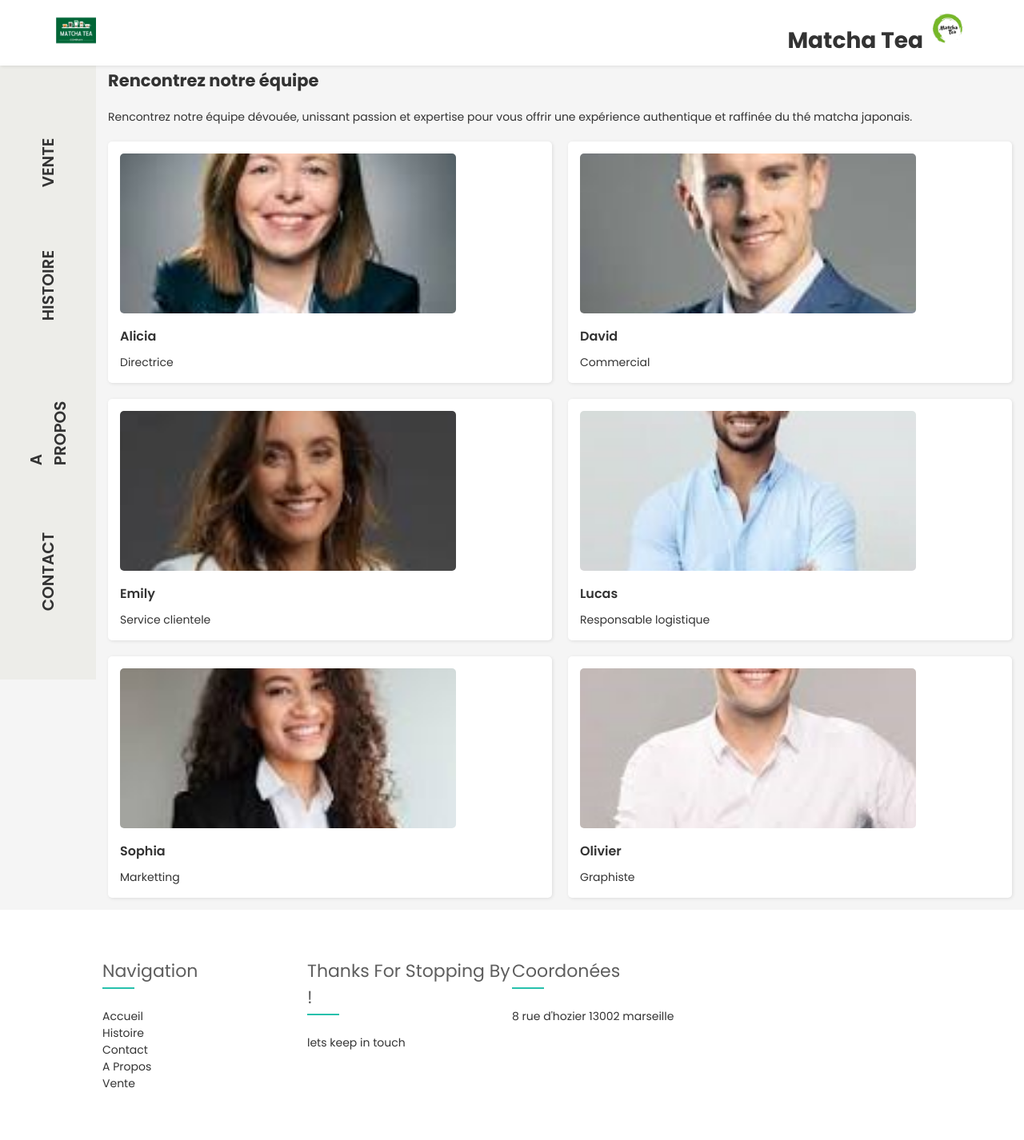
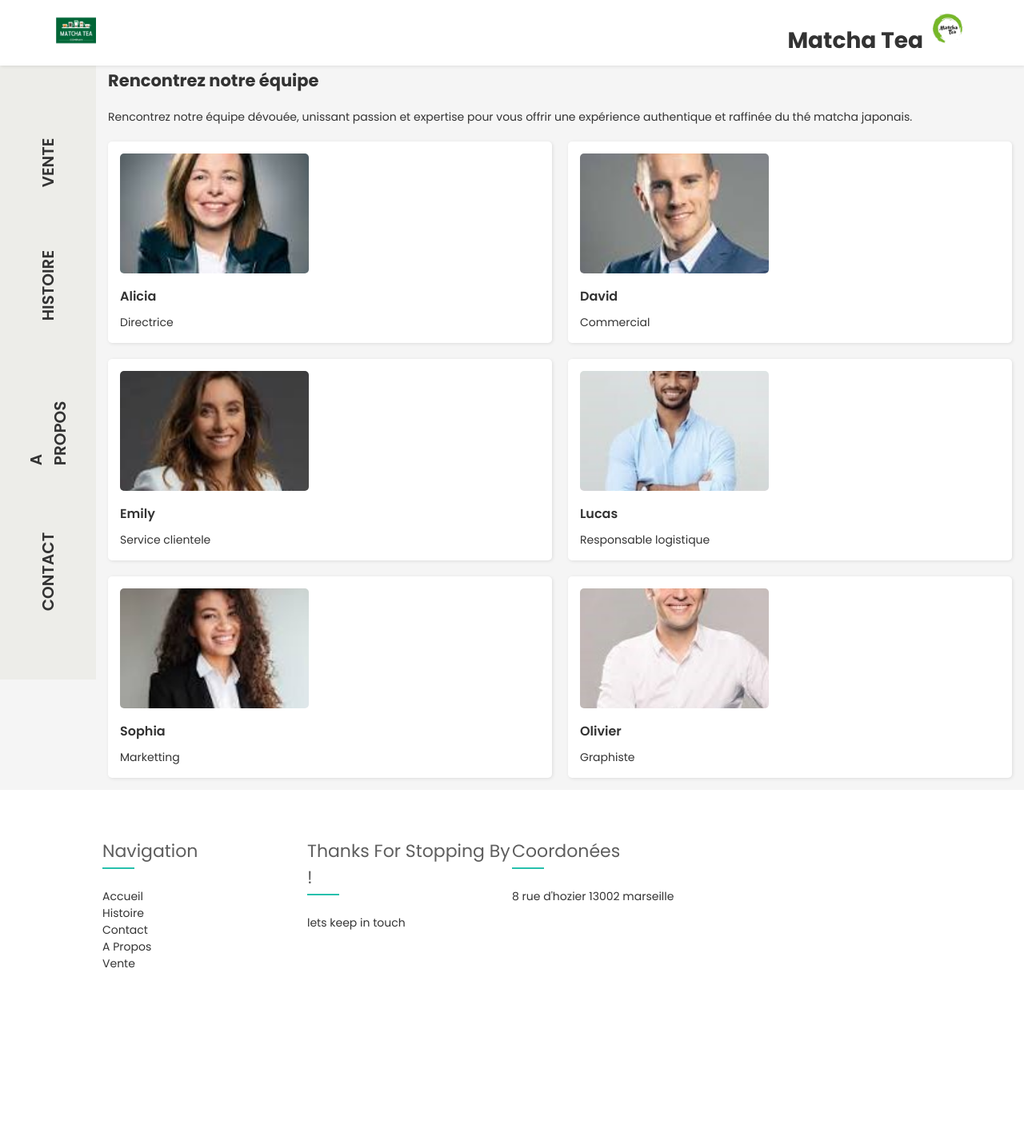
Before and after one commit to ImraneBendassi/matchatea, a PHP site: page /apropos.html in a window 1280 px wide. Shown: the whole page at 80% size. After the commit the page ends 1211 px from the top, so only its background shows below. Run offline with PHP 8.4, Linux system fonts and the light colour scheme; some libraries are stand-ins or nearby versions.

Commit message:
style.css

```diff
--- a/matchaTea2/style.css
+++ b/matchaTea2/style.css
@@ -118,8 +118,8 @@ main {
 }
 
 .grid__img {
-  width: 80%;
-  height: 200px;
+  width: 45%;
+  height: 150px;
   object-fit: cover;
   border-radius: 5px;
 }
```
